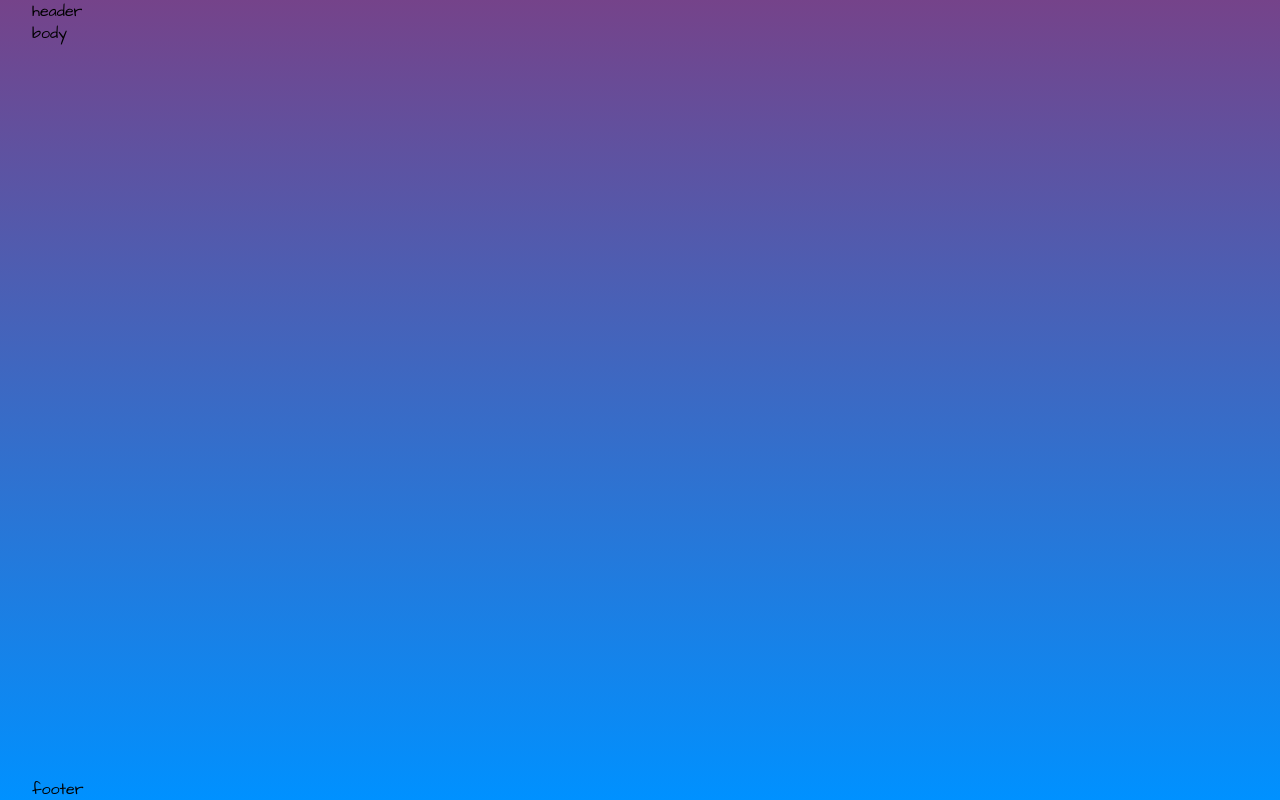
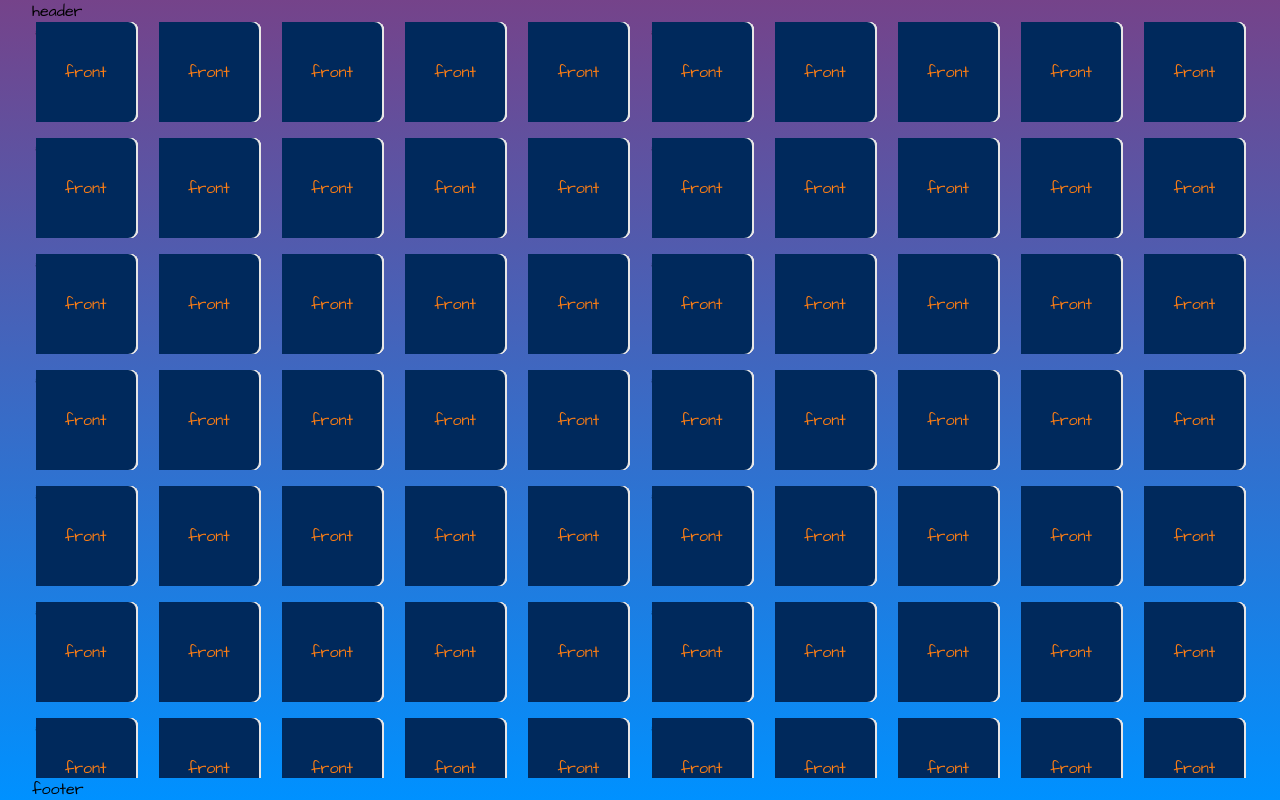
Before and after one commit to HeliosLive/hogwarts-library, an Angular app: page / in a window 1280 px wide. Built offline with nearby package versions, Linux system fonts and the light colour scheme.

Commit message:
feature(card) : card component created with animations and unit tests are added

```diff
--- a/angular.json
+++ b/angular.json
@@ -83,5 +83,6 @@
         }
       }
     }
-  }
+  },
+  "defaultProject": "hogwarts-library"
 }
--- a/src/app/app.component.html
+++ b/src/app/app.component.html
@@ -1,3 +1,5 @@
 <div class="header">header</div>
-<div class="body">body</div>
+<div class="body">
+    <hgw-card *ngFor="let item of [].constructor(100)"></hgw-card>
+</div>
 <div class="footer">footer</div>
--- a/src/app/app.component.scss
+++ b/src/app/app.component.scss
@@ -12,8 +12,12 @@
   }
 
   .body {
+    overflow: auto;
+    display: grid;
+    justify-items: center;
     grid-area: body;
-    overflow: auto;
+    grid-template-columns: repeat(auto-fit, minmax(var(--hgw-card-size), auto));
+    grid-gap: 1rem;
 
     &::-webkit-scrollbar {
       display: none;
--- /dev/null
+++ b/src/app/shared/card/card.component.html
@@ -0,0 +1,12 @@
+<div class="cover back">back</div>
+<div class="page even page8">some text</div>
+<div class="page odd page7">
+  <p>some id</p>
+</div>
+<div class="page even page6">6</div>
+<div class="page odd page5">5</div>
+<div class="page even page4">4</div>
+<div class="page odd page3">3</div>
+<div class="page even page2">2</div>
+<div class="page odd page1">1</div>
+<div class="cover front">front</div>
--- /dev/null
+++ b/src/app/shared/card/card.component.scss
@@ -0,0 +1,92 @@
+:host {
+  position: relative;
+  height: var(--hgw-card-size);
+  width: var(--hgw-card-size);
+  transform-style: preserve-3d;
+  backface-visibility: visible;
+  cursor: pointer;
+
+  &[data-status='active'] {
+    .front,
+    .page {
+      box-shadow: 0 1em 3em 0 rgba(0, 0, 0, 0.2);
+    }
+
+    $surfaces: front, back, page1, page2, page3, page4, page5, page6, page7,
+      page8;
+    @each $surface in $surfaces {
+      $i: index($surfaces, $surface);
+      --rotate-degree-#{$i}: #{($i * 3.5)}deg;
+
+      @if $i % 2 == 0 {
+        .#{$surface} {
+          transform: rotateY(calc((var(--rotate-degree-#{$i})) * -1));
+        }
+      }
+      @if $i % 2 == 1 {
+        .#{$surface} {
+          transform: rotateY(calc(var(--rotate-degree-#{$i}) - 180deg));
+        }
+      }
+    }
+  }
+
+  .cover {
+    display: flex;
+    align-items: center;
+    justify-content: center;
+    color: var(--hgw-color-warning);
+    background: var(--hgw-card-background-color);
+  }
+
+  .cover,
+  .page {
+    transform-style: preserve-3d;
+    position: absolute;
+    width: 100%;
+    height: 100%;
+    top: 0;
+    left: 0;
+    transform-origin: left center;
+    transition: transform 0.5s ease-in-out, box-shadow 0.35s ease-in-out;
+  }
+
+  .odd {
+    border-left: 2px groove #c3bfbf5c;
+    & > * {
+      transform: rotateY(180deg);
+    }
+  }
+
+  .front,
+  .odd {
+    border-bottom-right-radius: 0.5em;
+    border-top-right-radius: 0.5em;
+  }
+
+  .back,
+  .even {
+    border-bottom-right-radius: 0.5em;
+    border-top-right-radius: 0.5em;
+  }
+
+  .page1,
+  .page2 {
+    background-color: var(--hgw-card-hidden-page-background-color);
+  }
+
+  .page3,
+  .page4 {
+    background-color: var(--hgw-card-invisible-page-background-color);
+  }
+
+  .page5,
+  .page6 {
+    background-color: var(--hgw-card-ghost-page-background-color);
+  }
+
+  .page7,
+  .page8 {
+    background-color: var(--hgw-card-visible-page-background-color);
+  }
+}
--- /dev/null
+++ b/src/app/shared/card/card.component.ts
@@ -0,0 +1,21 @@
+import { Component, ElementRef, HostListener } from '@angular/core';
+
+@Component({
+  selector: 'hgw-card',
+  templateUrl: './card.component.html',
+  styleUrls: ['./card.component.scss'],
+})
+export class CardComponent {
+  constructor(private elementRef: ElementRef) {}
+
+  @HostListener('click', ['$event']) onClick() {
+    let element = this.elementRef.nativeElement;
+    const status = element.dataset.status;
+
+    if (status) {
+      delete element.dataset.status;
+    } else {
+      element.dataset.status = 'active';
+    }
+  }
+}
--- a/src/styles/_global.scss
+++ b/src/styles/_global.scss
@@ -21,6 +21,16 @@
 
   /* Background coloring */
   --hgw-background-color: var(--hgw-color-light);
+
+  /* Card styling */
+  --hgw-card-size: 100px;
+
+  /* Card coloring */
+  --hgw-card-visible-page-background-color: #fafafa;
+  --hgw-card-ghost-page-background-color: #f5f5f5;
+  --hgw-card-invisible-page-background-color: #efefef;
+  --hgw-card-hidden-page-background-color: #e8e6e6;
+  --hgw-card-background-color: #{$midnight-blue};
 
   /* Ripple coloring */
   --hgw-ripple-color: var(--hgw-ripple-color-light);
```
Also changed, not shown: src/app/app.module.ts (+5 -9 lines), src/app/shared/card/card.module.ts (added, +11 -0 lines), 2 other files (tests, documents, lock files or other folders).
